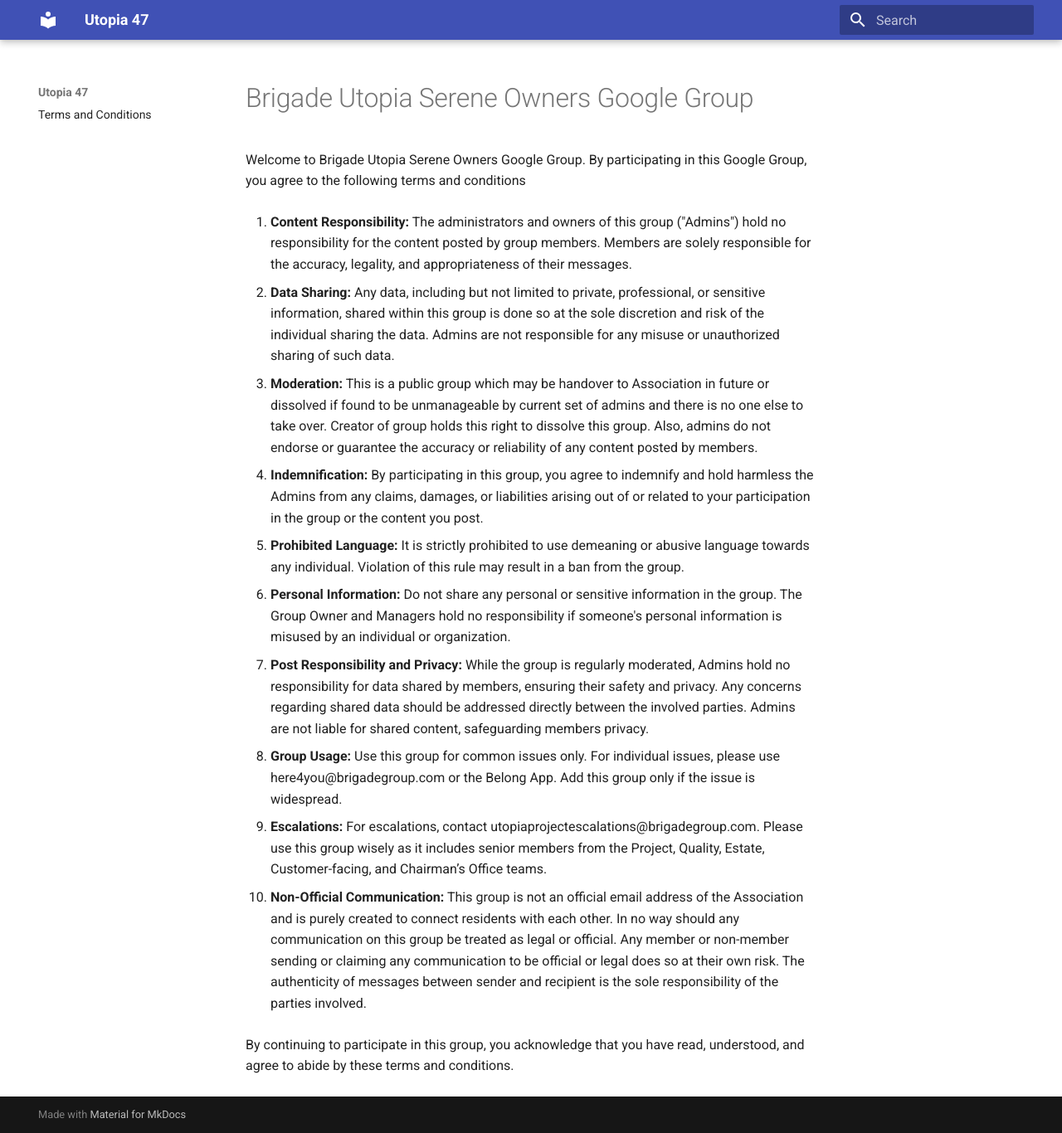
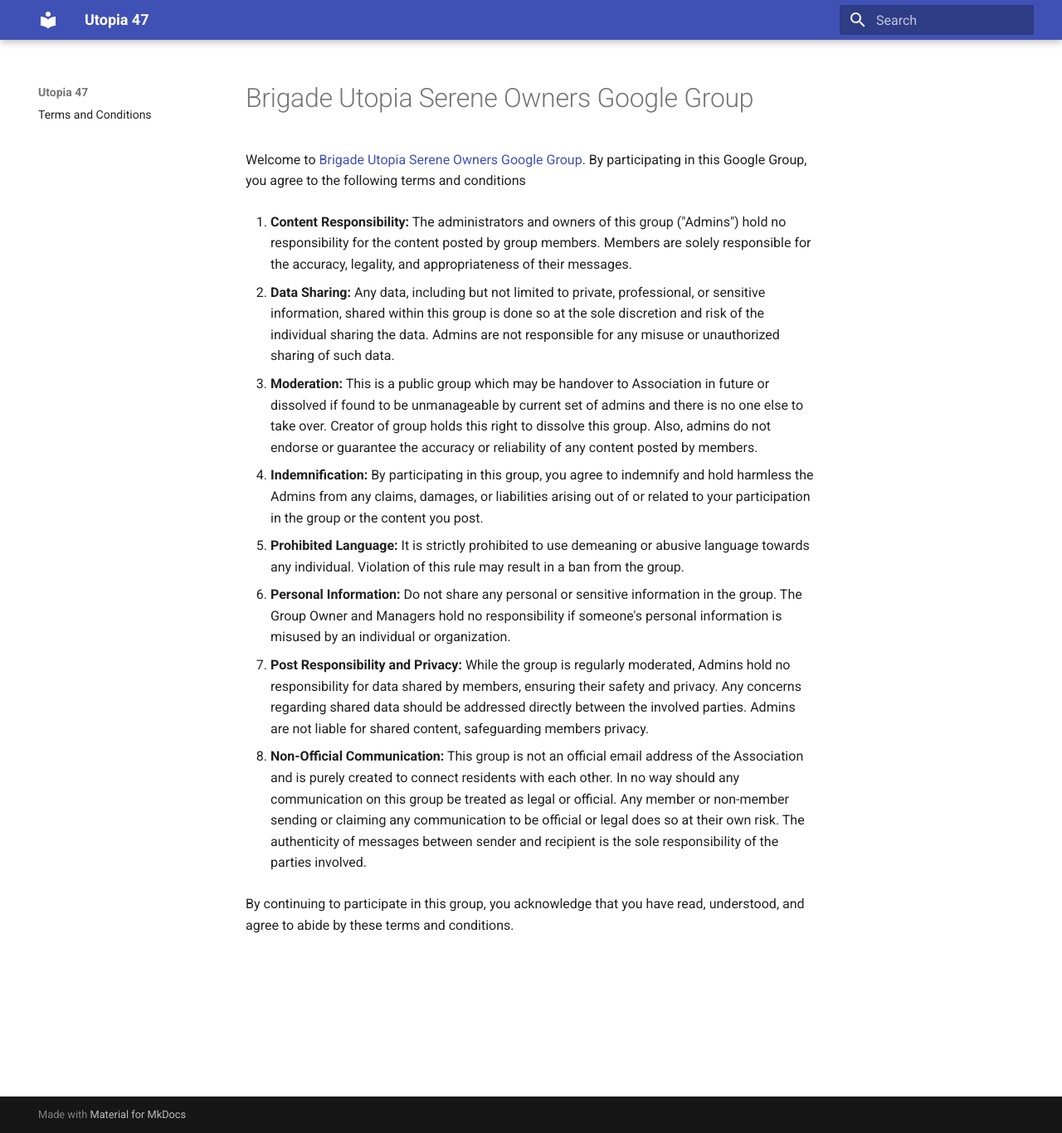
Before and after one commit to utopia47/utopia47.github.io, an MkDocs documentation site: the page built from docs/serene-owners-tnc.md, in a window 1280 px wide and 1366 px high. Shown: the whole window at 83% size. Built offline with MkDocs 1.6.1 and Material for MkDocs 9.7.7, drawn with Linux system fonts in a browser that asks for light colours.

Commit message:
Commit using Makefile.

```diff
--- a/docs/serene-owners-tnc.md
+++ b/docs/serene-owners-tnc.md
@@ -1,6 +1,6 @@
 # Brigade Utopia Serene Owners Google Group
 
-Welcome to Brigade Utopia Serene Owners Google Group. By participating in this Google Group, you agree to the following terms and conditions
+Welcome to [Brigade Utopia Serene Owners Google Group](https://groups.google.com/g/brigade-utopia-serene-owners). By participating in this Google Group, you agree to the following terms and conditions
 
 1. **Content Responsibility:** The administrators and owners of this group ("Admins") hold no responsibility for the content posted by group members. Members are solely responsible for the accuracy, legality, and appropriateness of their messages.
 
@@ -16,10 +16,6 @@
 
 7. **Post Responsibility and Privacy:** While the group is regularly moderated, Admins hold no responsibility for data shared by members, ensuring their safety and privacy. Any concerns regarding shared data should be addressed directly between the involved parties. Admins are not liable for shared content, safeguarding members privacy.
 
-8. **Group Usage:** Use this group for common issues only. For individual issues, please use here4you@brigadegroup.com or the Belong App. Add this group only if the issue is widespread.
-
-9. **Escalations:** For escalations, contact utopiaprojectescalations@brigadegroup.com. Please use this group wisely as it includes senior members from the Project, Quality, Estate, Customer-facing, and Chairman’s Office teams.
-
-10. **Non-Official Communication:** This group is not an official email address of the Association and is purely created to connect residents with each other. In no way should any communication on this group be treated as legal or official. Any member or non-member sending or claiming any communication to be official or legal does so at their own risk. The authenticity of messages between sender and recipient is the sole responsibility of the parties involved.
+8. **Non-Official Communication:** This group is not an official email address of the Association and is purely created to connect residents with each other. In no way should any communication on this group be treated as legal or official. Any member or non-member sending or claiming any communication to be official or legal does so at their own risk. The authenticity of messages between sender and recipient is the sole responsibility of the parties involved.
 
 By continuing to participate in this group, you acknowledge that you have read, understood, and agree to abide by these terms and conditions.
```
Also changed, not shown: site/search/search_index.json, site/serene-owners-tnc/index.html.
